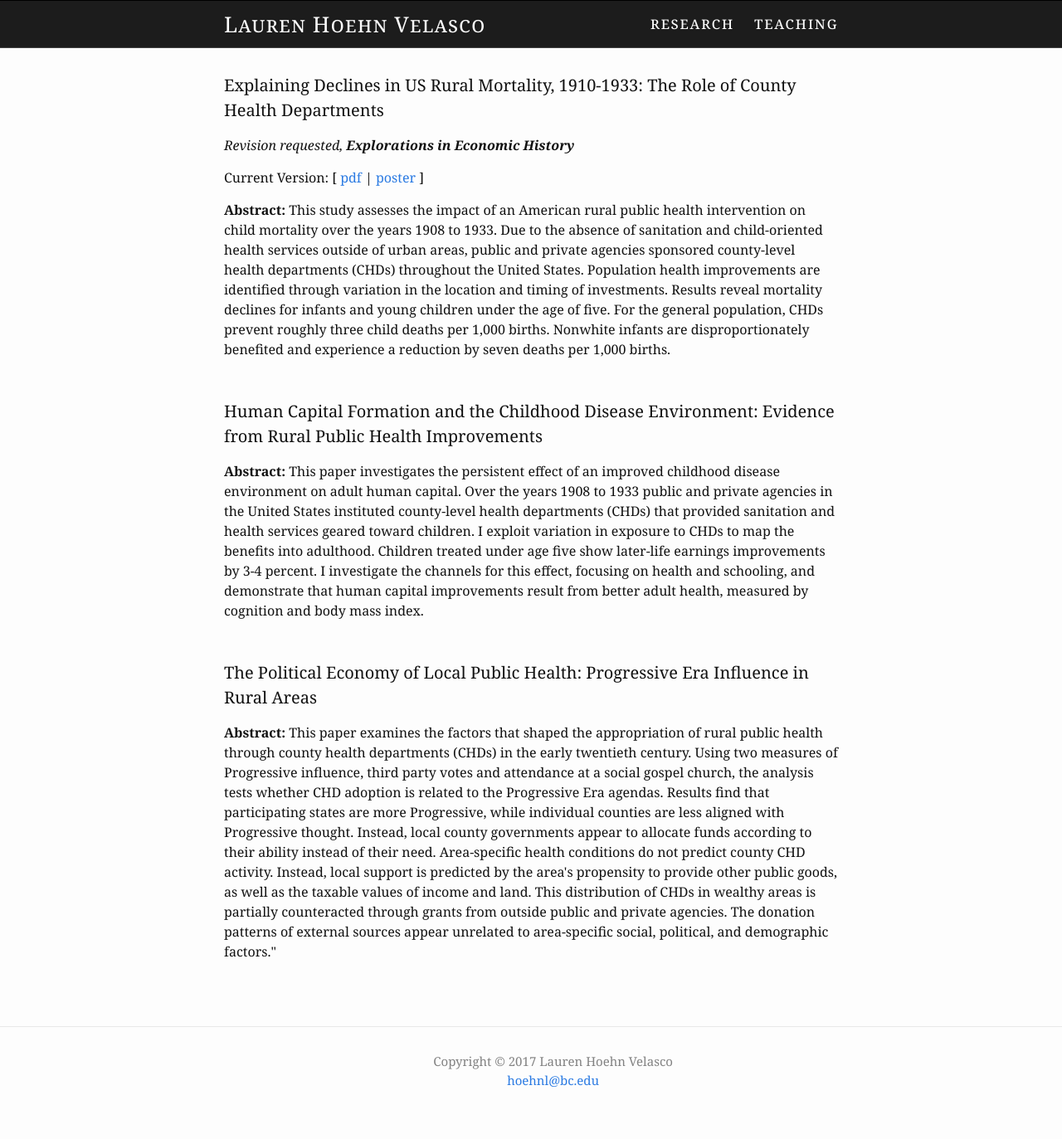
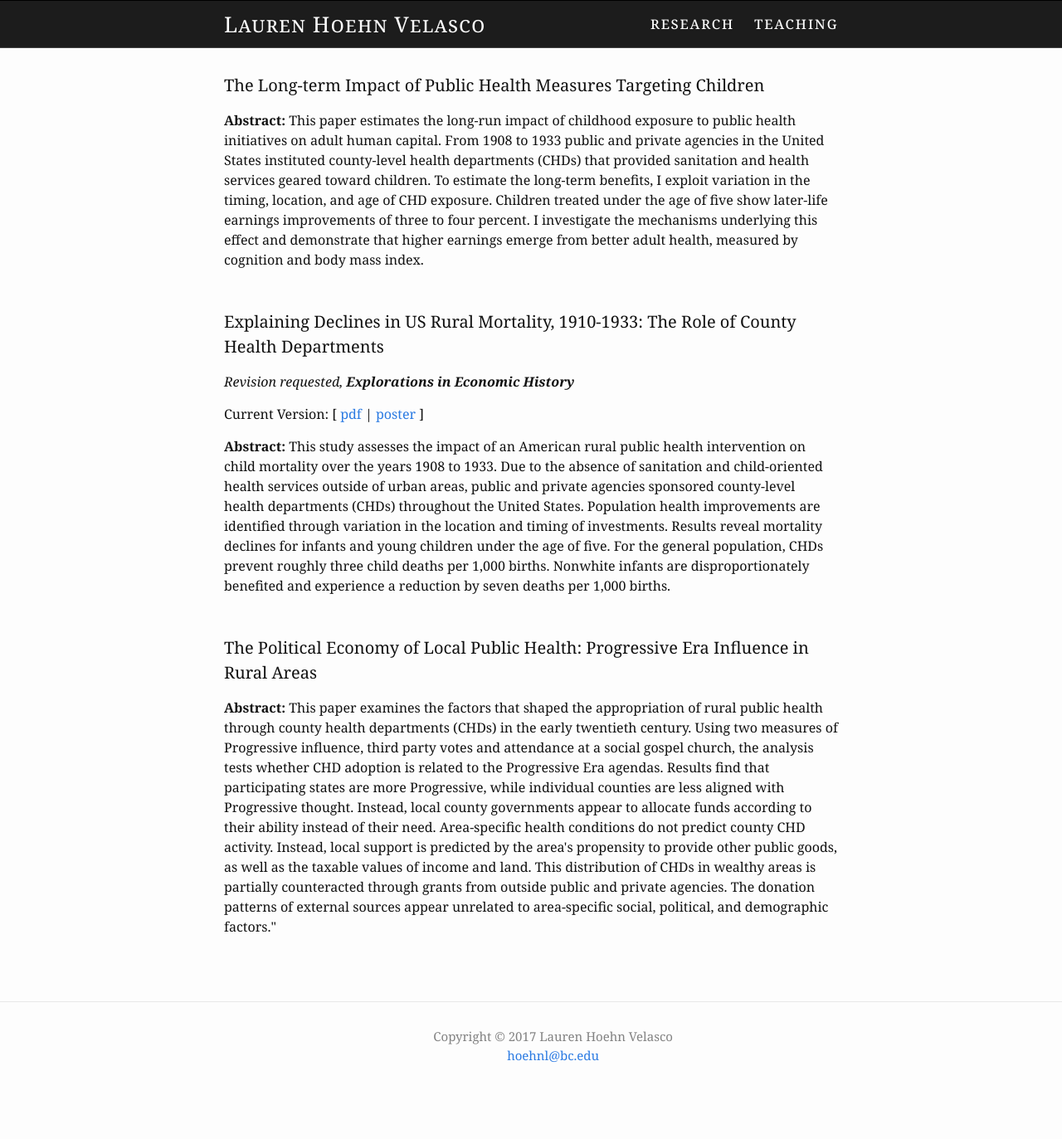
Before and after one commit to germsvel/lhv, a Jekyll site: the page built from research.html, in a window 1280 px wide. Shown: the whole page at 83% size. Built offline with Jekyll 4.4.1, drawn with Linux system fonts in a browser that asks for light colours; after the commit the page ends 1343 px from its top, so only the background shows below that.

Commit message:
Update job market paper -- move to top spot and update abstract/title

```diff
--- a/research.html
+++ b/research.html
@@ -3,6 +3,24 @@ layout: page
 title: research
 permalink: /research/
 ---
+
+<div class="research-paper">
+  <h4 class="research-title">The Long-term Impact of Public Health Measures
+    Targeting Children</h4>
+
+  <p class="abstract">
+    <strong>Abstract:</strong> This paper estimates the long-run impact of
+    childhood exposure to public health initiatives on adult human capital.
+    From 1908 to 1933 public and private agencies in the United States
+    instituted county-level health departments (CHDs) that provided sanitation
+    and health services geared toward children.   To estimate the long-term
+    benefits, I exploit variation in the timing, location, and age of CHD
+    exposure. Children treated under the age of five show later-life earnings
+    improvements of three to four percent. I investigate the mechanisms
+    underlying this effect and demonstrate that higher earnings emerge from
+    better adult health, measured by cognition and body mass index.
+  </p>
+</div>
 
 <div class="research-paper">
   <h4 class="research-title">Explaining Declines in US Rural Mortality,
@@ -38,24 +56,6 @@ permalink: /research/
 </div>
 
 <div class="research-paper">
-  <h4 class="research-title">Human Capital Formation and the Childhood Disease
-  Environment: Evidence from Rural Public Health Improvements</h4>
-
-  <p class="abstract">
-    <strong>Abstract:</strong> This paper investigates the persistent effect of
-    an improved childhood disease environment on adult human capital. Over the
-    years 1908 to 1933 public and private agencies in the United States
-    instituted county-level health departments (CHDs) that provided sanitation
-    and health services geared toward children. I exploit variation in exposure
-    to CHDs to map the benefits into adulthood. Children treated under age five
-    show later-life earnings improvements by 3-4 percent. I investigate the
-    channels for this effect, focusing on health and schooling, and demonstrate
-    that human capital improvements result from better adult health, measured by
-    cognition and body mass index.
-  </p>
-</div>
-
-<div class="research-paper">
   <h4 class="research-title">The Political Economy of Local Public Health:
   Progressive Era Influence in Rural Areas</h4>
 
```
